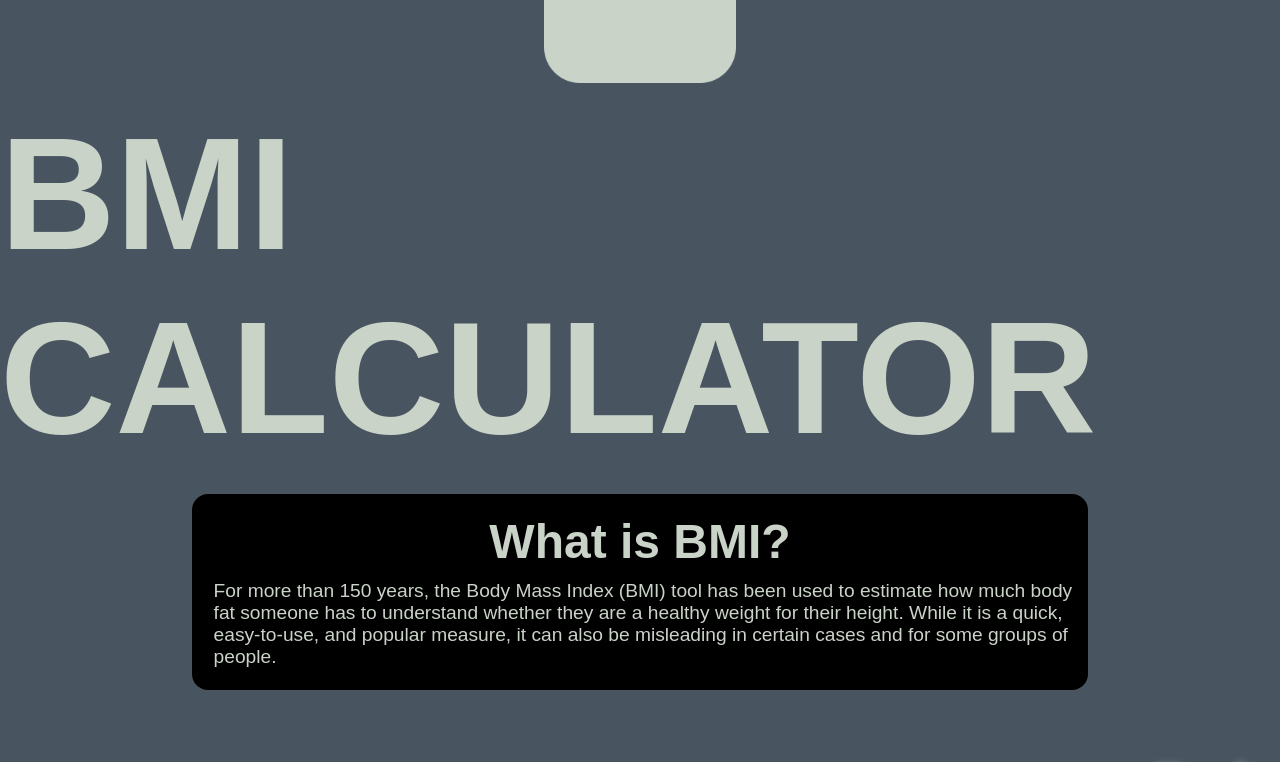
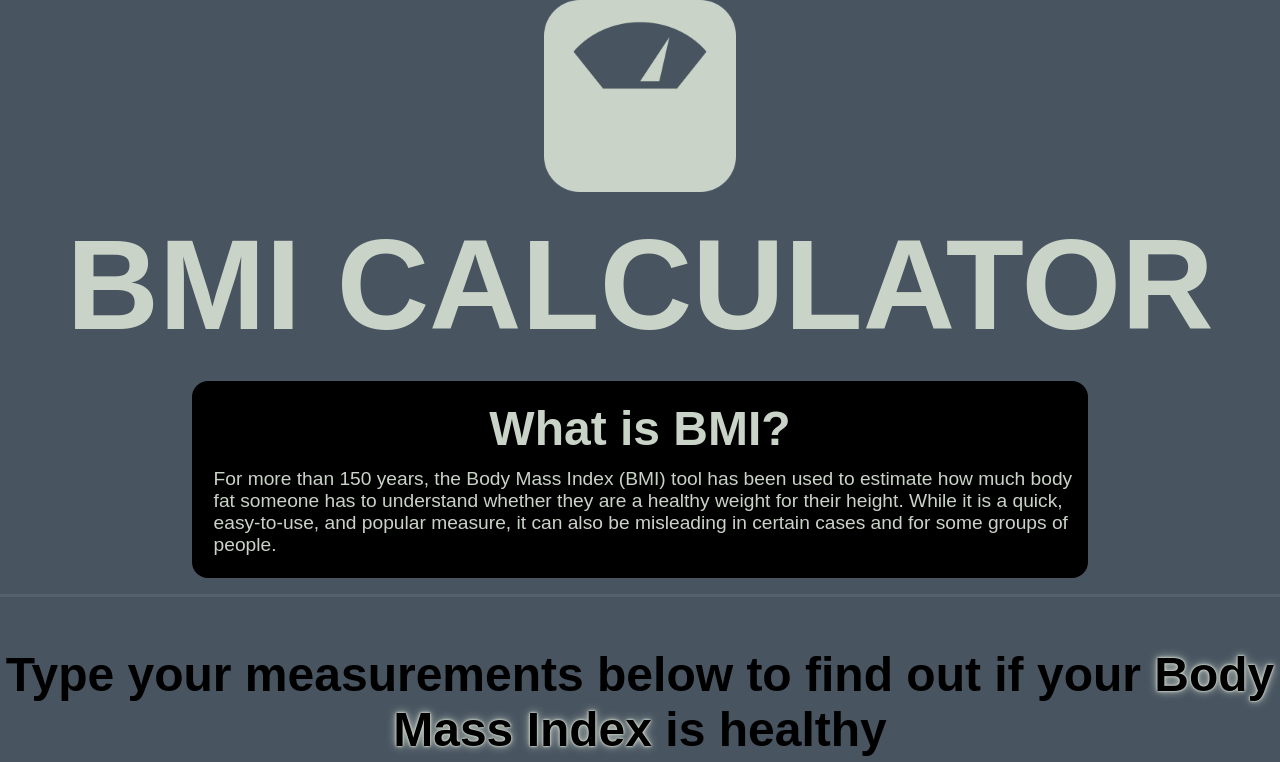
Before and after one commit to susyhaga/BMI_calculator_sh, a React (Vite) app: page / in a window 1280 px wide. Shown: the top 762 px of the page. Built offline with nearby package versions, Linux system fonts and the light colour scheme.

Commit message:
Update Header.module.css

```diff
--- a/src/components/Header/Header.module.css
+++ b/src/components/Header/Header.module.css
@@ -31,7 +31,7 @@
 .title{
     color: var(--secondaryColor);
     font-weight: bolder;
-    font-size: 10rem;
+    font-size: 8rem;
     margin-bottom: 0.2rem;
     margin-top: 0.2rem;
 
```
